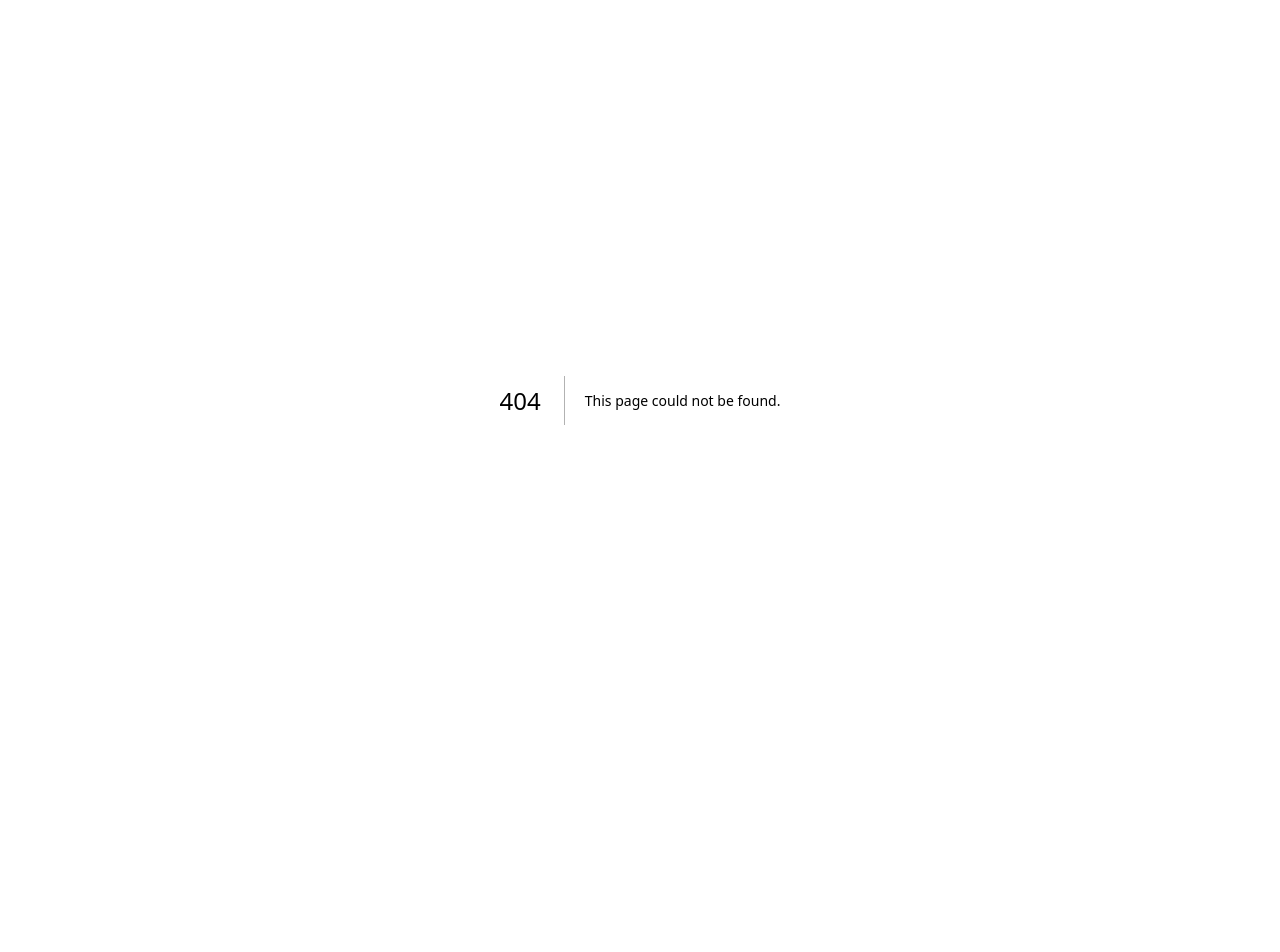
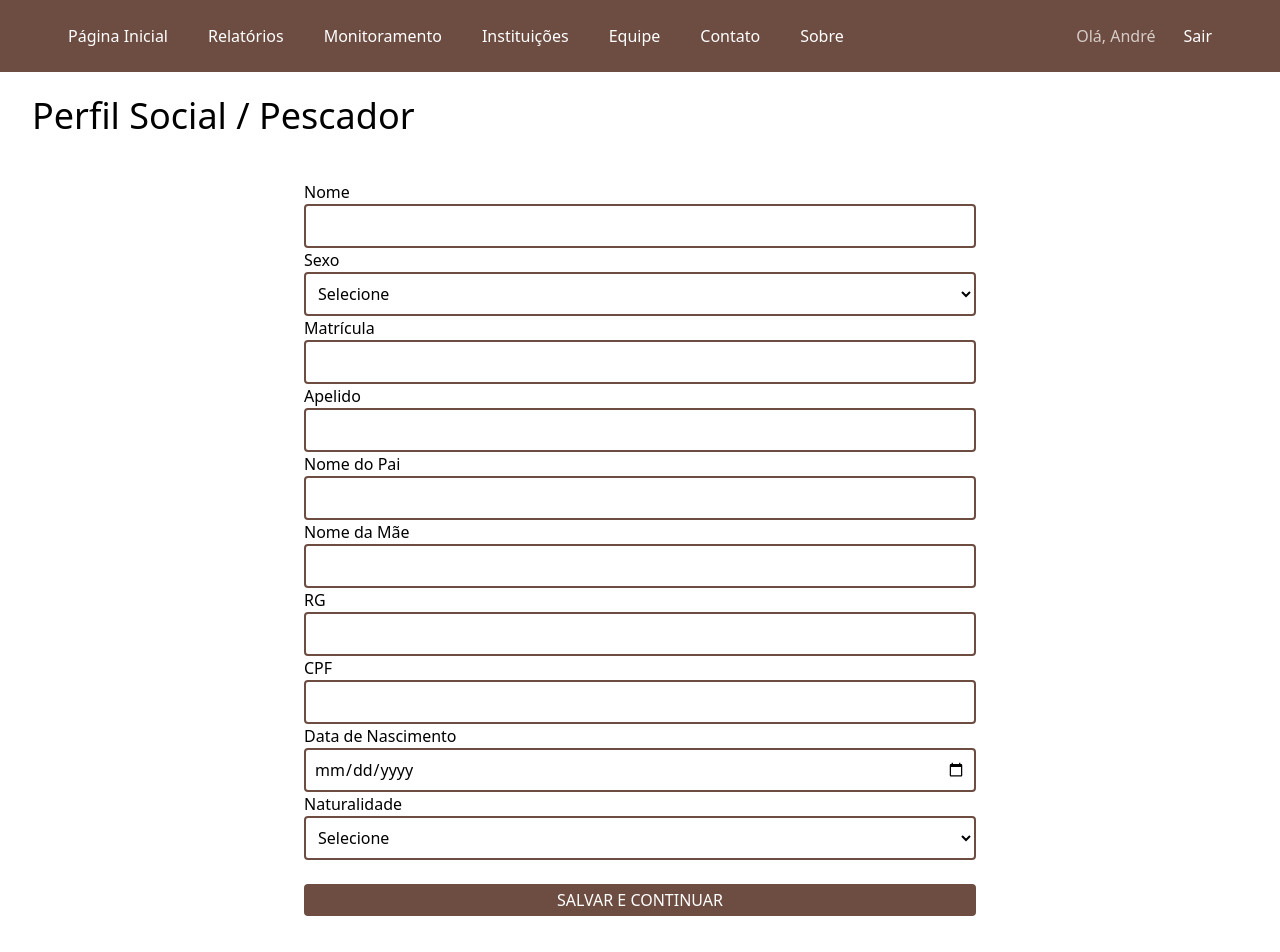
Before and after one commit to JoabeAndrade/projeto-pesca-frontend, a Next.js app: page /pescadores/novo in a window 1280 px wide. Before the commit this address had no page. Shown: the top 952 px of the page. Before the commit the page ends 800 px from the top, so only its background shows below. Built offline with nearby package versions, Linux system fonts and the light colour scheme.

Commit message:
feat: Form de novo pescador

```diff
--- /dev/null
+++ b/src/app/pescadores/novo/page.tsx
@@ -0,0 +1,148 @@
+"use client";
+
+import Button from "@/components/Button";
+import Header from "@/components/Header";
+import { useState } from "react";
+
+type Option = {
+  label: string;
+  value: string;
+};
+
+const optionSexo: Option[] = [
+  { label: "Masculino", value: "Masculino" },
+  { label: "Feminino", value: "Feminino" },
+];
+
+const optionCidades: Option[] = [
+  { label: "Itabuna BA", value: "Itabuna" },
+  { label: "Ilhéus BA", value: "Ilhéus" },
+  { label: "Porto Seguro BA", value: "Porto Seguro" },
+];
+
+export default function Page() {
+  const [sexoSelecionado, setSexoSelecionado] = useState("");
+  const [naturalidadeSelecionado, setNaturalidadeSelecionado] = useState("");
+
+  return (
+    <div>
+      <Header />
+      <div className="flex flex-row w-full h-14 justify-between items-center px-8 my-4">
+        <h1 className="text-black text-4xl">Perfil Social / Pescador</h1>
+      </div>
+      <div className="flex w-full h-screen justify-center items-center">
+        <form className="w-2xl">
+          <div className="flex flex-col">
+            <label htmlFor="nome">Nome</label>
+            <input
+              type="text"
+              className="p-2 border-2 border-[#6d4c41] rounded"
+              id="nome"
+              name="nome"
+            />
+          </div>
+          <div className="flex flex-col">
+            <label htmlFor="sexo">Sexo</label>
+            <select
+              name="sexo"
+              id="sexo"
+              value={sexoSelecionado}
+              onChange={(e) => setSexoSelecionado(e.target.value)}
+              className="p-2 border-2 border-[#6d4c41] rounded"
+            >
+              <option value="">Selecione</option>
+              {optionSexo.map((option) => (
+                <option key={option.value} value={option.value}>
+                  {option.label}
+                </option>
+              ))}
+            </select>
+          </div>
+          <div className="flex flex-col">
+            <label htmlFor="matricula">Matrícula</label>
+            <input
+              type="number"
+              className="p-2 border-2 border-[#6d4c41] rounded"
+              id="matricula"
+              name="matricula"
+            />
+          </div>
+          <div className="flex flex-col">
+            <label htmlFor="apelido">Apelido</label>
+            <input
+              type="text"
+              className="p-2 border-2 border-[#6d4c41] rounded"
+              id="apelido"
+              name="apelido"
+            />
+          </div>
+          <div className="flex flex-col">
+            <label htmlFor="nome_pai">Nome do Pai</label>
+            <input
+              type="text"
+              className="p-2 border-2 border-[#6d4c41] rounded"
+              id="nome_pai"
+              name="nome_pai"
+            />
+          </div>
+          <div className="flex flex-col">
+            <label htmlFor="nome_mae">Nome da Mãe</label>
+            <input
+              type="text"
+              className="p-2 border-2 border-[#6d4c41] rounded"
+              id="nome_mae"
+              name="nome_mae"
+            />
+          </div>
+          <div className="flex flex-col">
+            <label htmlFor="rg">RG</label>
+            <input
+              type="text"
+              className="p-2 border-2 border-[#6d4c41] rounded"
+              id="rg"
+              name="rg"
+            />
+          </div>
+          <div className="flex flex-col">
+            <label htmlFor="cpf">CPF</label>
+            <input
+              type="text"
+              className="p-2 border-2 border-[#6d4c41] rounded"
+              id="cpf"
+              name="cpf"
+            />
+          </div>
+          <div className="flex flex-col">
+            <label htmlFor="data">Data de Nascimento</label>
+            <input
+              type="date"
+              className="p-2 border-2 border-[#6d4c41] rounded"
+              id="data"
+              name="data"
+            />
+          </div>
+          <div className="flex flex-col">
+            <label htmlFor="naturalidade">Naturalidade</label>
+            <select
+              name="naturalidade"
+              id="naturalidade"
+              value={naturalidadeSelecionado}
+              onChange={(e) => setNaturalidadeSelecionado(e.target.value)}
+              className="p-2 border-2 border-[#6d4c41] rounded"
+            >
+              <option value="">Selecione</option>
+              {optionCidades.map((option) => (
+                <option key={option.value} value={option.value}>
+                  {option.label}
+                </option>
+              ))}
+            </select>
+          </div>
+          <Button type="submit" className="w-full my-6">
+            SALVAR E CONTINUAR
+          </Button>
+        </form>
+      </div>
+    </div>
+  );
+}
```
